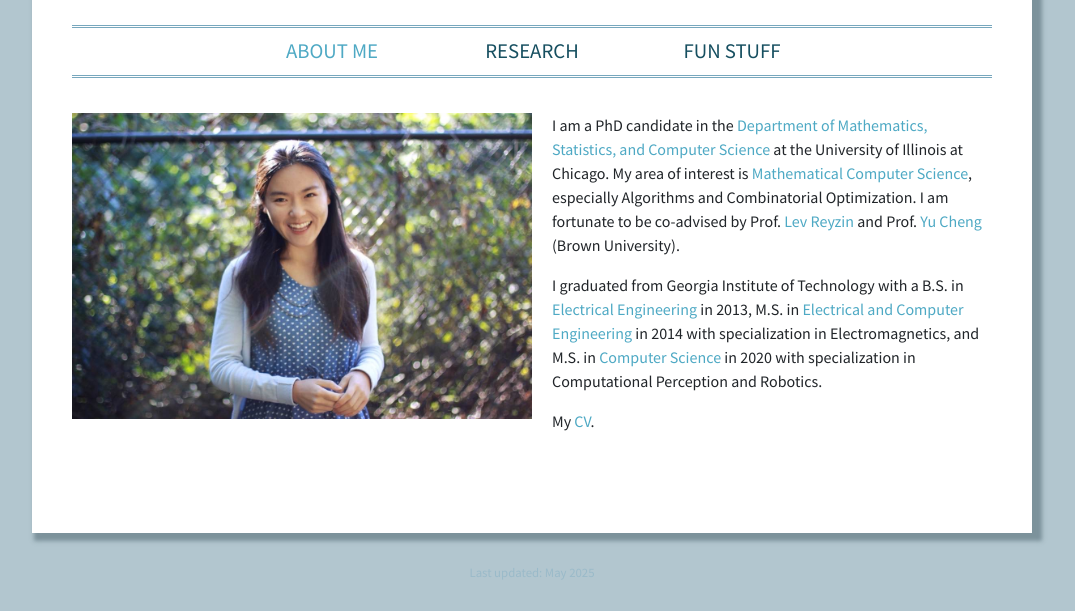
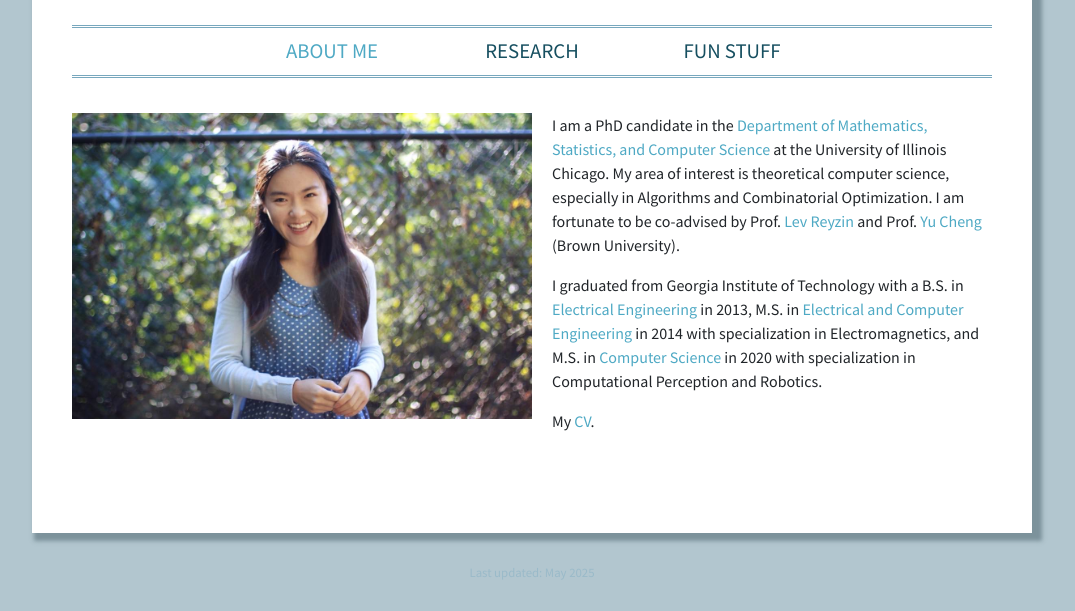
Before and after one commit to xgao27/xgao27.github.io, a plain HTML site: page index.html in a window 1280 px wide. Shown: the part 189-800 px from the top of the page, without its empty margins (108-1183 px from the left). Drawn offline with nearby package versions, Linux system fonts and the light colour scheme; a web font is replaced by a local one.

Commit message:
update SEO info

```diff
--- a/index.html
+++ b/index.html
@@ -5,6 +5,10 @@
     <!-- Required meta tags -->
     <meta charset="utf-8">
     <meta name="viewport" content="width=device-width, initial-scale=1, shrink-to-fit=no">
+
+    <meta name="google-site-verification" content="YKijlowc_jtJipHMDqZiNegEEI0rx71Pyiwr_Ky0WVo" />
+  	<meta name="description" content="Xing Gao is a PhD student studying theoretical computer science at the University of Illinois Chicago.">
+	  <meta name="author" content="Xing Gao">
 
     <!-- Bootstrap CSS -->
     <link rel="stylesheet" href="https://maxcdn.bootstrapcdn.com/bootstrap/4.0.0/css/bootstrap.min.css" integrity="sha384-Gn5384xqQ1aoWXA+058RXPxPg6fy4IWvTNh0E263XmFcJlSAwiGgFAW/dAiS6JXm" crossorigin="anonymous">
@@ -50,7 +54,7 @@
 		  			</img>
 		  		</div>
 		  		<div class="pull-right" style="width:50%; padding-left:20px;">
-		  			<p>I am a PhD candidate in the <a target="_blank" href="https://mscs.uic.edu/">Department of Mathematics, Statistics, and Computer Science</a> at the University of Illinois at Chicago. My area of interest is <a target="_blank" href="https://homepages.math.uic.edu/~mcs/">Mathematical Computer Science</a>, especially Algorithms and Combinatorial Optimization. I am fortunate to be co-advised by Prof. <a target="_blank" href="https://www.levreyzin.com/">Lev Reyzin</a> and Prof. <a target="_blank" href="https://cs.brown.edu/people/ycheng79/">Yu Cheng</a> (Brown University).</p>
+		  			<p>I am a PhD candidate in the <a target="_blank" href="https://mscs.uic.edu/">Department of Mathematics, Statistics, and Computer Science</a> at the University of Illinois Chicago. My area of interest is theoretical computer science, especially in Algorithms and Combinatorial Optimization. I am fortunate to be co-advised by Prof. <a target="_blank" href="https://www.levreyzin.com/">Lev Reyzin</a> and Prof. <a target="_blank" href="https://cs.brown.edu/people/ycheng79/">Yu Cheng</a> (Brown University).</p>
 		  			<p>I graduated from Georgia Institute of Technology with a B.S. in <a target="_blank" href="https://www.ece.gatech.edu/">Electrical Engineering</a> in 2013, M.S. in <a target="_blank" href="https://www.ece.gatech.edu/">Electrical and Computer Engineering</a> in 2014 with specialization in Electromagnetics, and M.S. in <a target="_blank" href="https://www.cc.gatech.edu/">Computer Science</a> in 2020 with specialization in Computational Perception and Robotics.</p>
 		  			<p>My <a target="_blank" href="./cv.pdf">CV</a>.</p>
 		  		</div>
```
